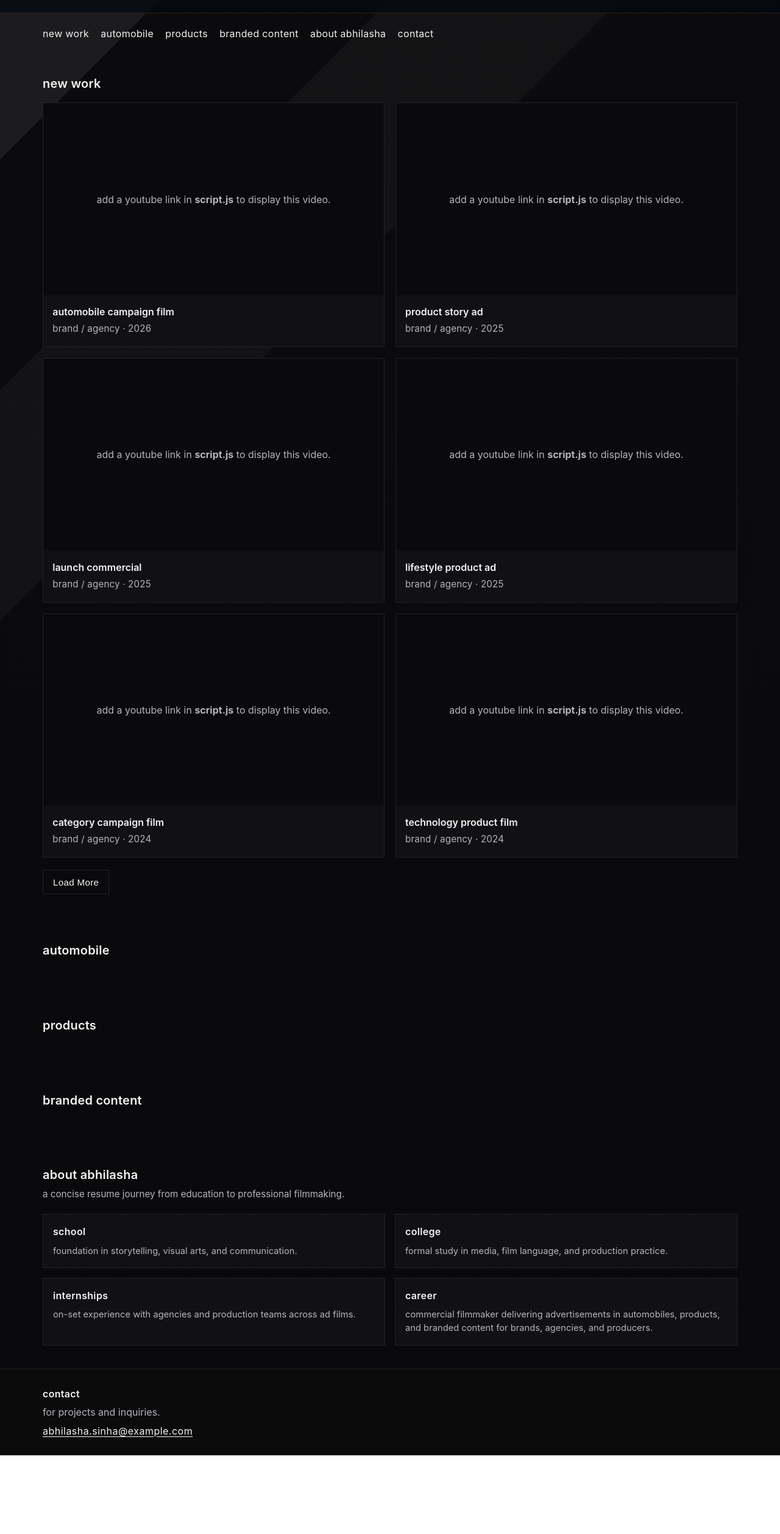
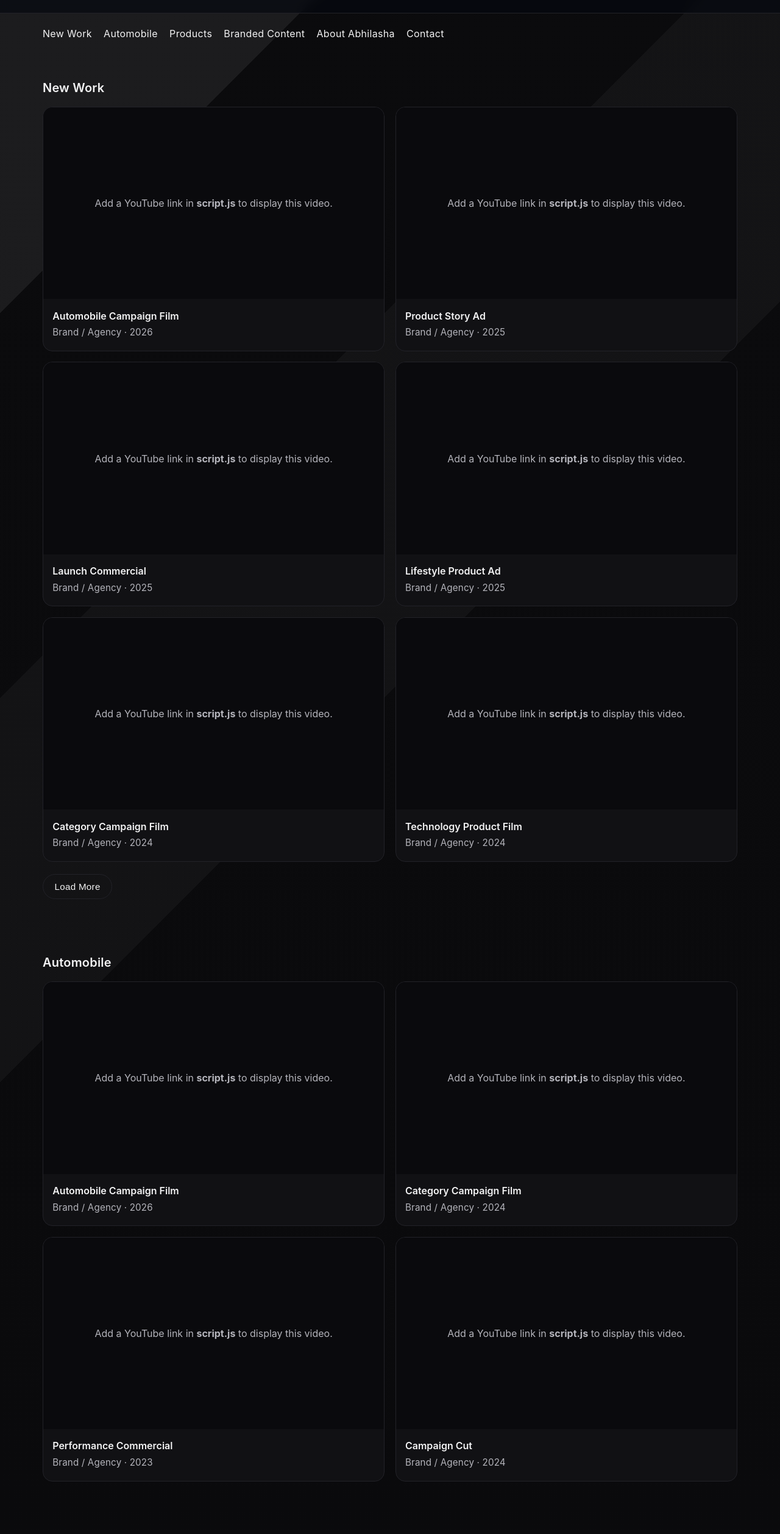
Before and after one commit to kspvibecodestill200k/abhilasha-sinha-portfolio, a plain HTML site: page index.html in a window 1280 px wide. Shown: the part 117-2632 px from the top of the page at 61% size. Before the commit the page ends 2503 px from the top, so only its background shows below. Drawn offline with Linux system fonts and the light colour scheme.

Commit message:
Update landing page content and styling

```diff
--- a/index.html
+++ b/index.html
@@ -45,21 +45,21 @@
       <section class="section" id="automobile" aria-labelledby="automobile-heading">
         <div class="container">
           <h3 id="automobile-heading">Automobile</h3>
-          <div class="ads-grid" aria-live="polite"></div>
+          <div id="automobile-grid" class="ads-grid" aria-live="polite"></div>
         </div>
       </section>
 
       <section class="section" id="products" aria-labelledby="products-heading">
         <div class="container">
           <h3 id="products-heading">Products</h3>
-          <div class="ads-grid" aria-live="polite"></div>
+          <div id="products-grid" class="ads-grid" aria-live="polite"></div>
         </div>
       </section>
 
       <section class="section" id="branded-content" aria-labelledby="branded-heading">
         <div class="container">
           <h3 id="branded-heading">Branded Content</h3>
-          <div class="ads-grid" aria-live="polite"></div>
+          <div id="branded-content-grid" class="ads-grid" aria-live="polite"></div>
         </div>
       </section>
 
--- a/script.js
+++ b/script.js
@@ -3,72 +3,84 @@ const advertisements = [
     title: "Automobile Campaign Film",
     client: "Brand / Agency",
     year: "2026",
+    category: "automobile",
     youtubeUrl: "",
   },
   {
     title: "Product Story Ad",
     client: "Brand / Agency",
     year: "2025",
+    category: "products",
     youtubeUrl: "",
   },
   {
     title: "Launch Commercial",
     client: "Brand / Agency",
     year: "2025",
+    category: "branded-content",
     youtubeUrl: "",
   },
   {
     title: "Lifestyle Product Ad",
     client: "Brand / Agency",
     year: "2025",
+    category: "products",
     youtubeUrl: "",
   },
   {
     title: "Category Campaign Film",
     client: "Brand / Agency",
     year: "2024",
+    category: "automobile",
     youtubeUrl: "",
   },
   {
     title: "Technology Product Film",
     client: "Brand / Agency",
     year: "2024",
+    category: "products",
     youtubeUrl: "",
   },
   {
     title: "Brand Film",
     client: "Brand / Agency",
     year: "2024",
+    category: "branded-content",
     youtubeUrl: "",
   },
   {
     title: "Launch Teaser",
     client: "Brand / Agency",
     year: "2024",
+    category: "branded-content",
     youtubeUrl: "",
   },
   {
     title: "Performance Commercial",
     client: "Brand / Agency",
     year: "2023",
+    category: "automobile",
     youtubeUrl: "",
   },
   {
     title: "Product Reveal Ad",
     client: "Brand / Agency",
     year: "2023",
+    category: "products",
     youtubeUrl: "",
   },
   {
     title: "Digital Spot",
     client: "Brand / Agency",
     year: "2023",
+    category: "branded-content",
     youtubeUrl: "",
   },
   {
     title: "Campaign Cut",
     client: "Brand / Agency",
     year: "2024",
+    category: "automobile",
     youtubeUrl: "",
   },
 ];
@@ -134,8 +146,30 @@ function renderAds() {
   if (loadMoreBtn) {
     const allLoaded = visibleItems >= advertisements.length;
     loadMoreBtn.disabled = allLoaded;
-    loadMoreBtn.textContent = allLoaded ? "All Works Loaded" : "Load More";
+    loadMoreBtn.textContent = allLoaded ? "All Work Shown" : "Load More";
   }
+}
+
+function renderCategorySection(containerId, category) {
+  const container = document.getElementById(containerId);
+
+  if (!container) {
+    return;
+  }
+
+  container.innerHTML = "";
+
+  advertisements
+    .filter((ad) => ad.category === category)
+    .forEach((ad) => {
+      container.append(createAdCard(ad));
+    });
+}
+
+function renderCategorySections() {
+  renderCategorySection("automobile-grid", "automobile");
+  renderCategorySection("products-grid", "products");
+  renderCategorySection("branded-content-grid", "branded-content");
 }
 
 function setupLoadMore() {
@@ -153,3 +187,4 @@ function setupLoadMore() {
 
 setupLoadMore();
 renderAds();
+renderCategorySections();
--- a/styles.css
+++ b/styles.css
@@ -20,7 +20,6 @@ body {
     linear-gradient(180deg, #0b0b0d 0%, #0a0a0c 55%, #09090b 100%);
   color: var(--text);
   line-height: 1.5;
-  text-transform: lowercase;
 }
 
 .container {
@@ -30,8 +29,8 @@ body {
 
 .site-header {
   border-bottom: 1px solid var(--border);
-  background: rgba(5, 9, 16, 0.72);
-  backdrop-filter: blur(2px);
+  background: rgba(5, 9, 16, 0.66);
+  backdrop-filter: blur(8px);
 }
 
 .nav-wrap {
@@ -49,6 +48,8 @@ body {
   text-shadow: 0 2px 22px rgba(0, 0, 0, 0.55);
   white-space: nowrap;
   text-transform: none;
+  animation: wordmarkReveal 900ms cubic-bezier(0.22, 1, 0.36, 1) both,
+    wordmarkGlow 4.2s ease-in-out 1s infinite;
 }
 
 .subtitle {
@@ -59,7 +60,7 @@ body {
 }
 
 .section {
-  padding: 2.4rem 0;
+  padding: 2.8rem 0;
 }
 
 .links {
@@ -89,9 +90,16 @@ body {
 .ad-card {
   grid-column: span 6;
   border: 1px solid var(--border);
-  border-radius: 0;
+  border-radius: 16px;
   overflow: hidden;
   background: var(--surface);
+  transition: transform 220ms ease, border-color 220ms ease, box-shadow 220ms ease;
+}
+
+.ad-card:hover {
+  transform: translateY(-2px);
+  border-color: #2f2f38;
+  box-shadow: 0 18px 30px rgba(0, 0, 0, 0.22);
 }
 
 .video-wrap {
@@ -136,14 +144,17 @@ body {
   background: transparent;
   color: var(--text);
   border: 1px solid var(--border);
-  padding: 0.65rem 1rem;
+  border-radius: 999px;
+  padding: 0.68rem 1.15rem;
   font-size: 0.95rem;
   letter-spacing: 0.02em;
   cursor: pointer;
+  transition: border-color 180ms ease, transform 180ms ease;
 }
 
 .load-more:hover {
   border-color: #3a3a44;
+  transform: translateY(-1px);
 }
 
 .load-more:disabled {
@@ -185,6 +196,7 @@ body {
 .resume-step {
   grid-column: span 6;
   border: 1px solid var(--border);
+  border-radius: 14px;
   padding: 1rem;
   background: var(--surface);
 }
@@ -205,7 +217,7 @@ body {
 .site-footer {
   border-top: 1px solid var(--border);
   padding: 1.75rem 0;
-  background: #0b0b0c;
+  background: rgba(11, 11, 12, 0.92);
 }
 
 .footer-wrap {
@@ -243,6 +255,40 @@ body {
   letter-spacing: 0.03em;
 }
 
+@keyframes wordmarkReveal {
+  from {
+    opacity: 0;
+    transform: translateY(8px);
+    filter: blur(2px);
+  }
+
+  to {
+    opacity: 1;
+    transform: translateY(0);
+    filter: blur(0);
+  }
+}
+
+@keyframes wordmarkGlow {
+  0%,
+  100% {
+    text-shadow: 0 2px 22px rgba(0, 0, 0, 0.55);
+  }
+
+  50% {
+    text-shadow: 0 6px 28px rgba(0, 0, 0, 0.64), 0 0 18px rgba(255, 255, 255, 0.08);
+  }
+}
+
+@media (prefers-reduced-motion: reduce) {
+  .wordmark,
+  .ad-card,
+  .load-more {
+    animation: none;
+    transition: none;
+  }
+}
+
 @media (max-width: 900px) {
   .ad-card {
     grid-column: span 12;
```
